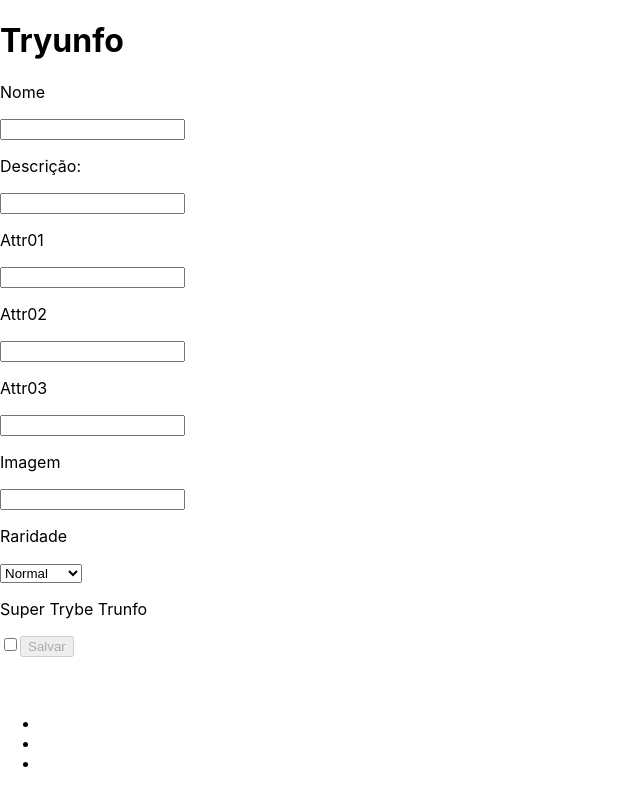
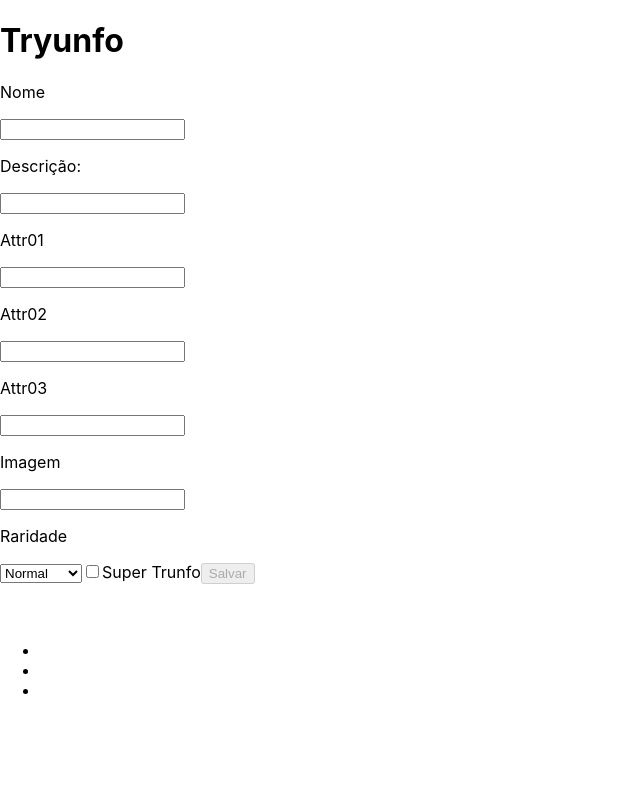
Before and after one commit to mtssantos96/project-tryunfo, a React (Create React App) app: page / in a window 1280 px wide. Shown: the whole page, without its empty margins (0-640 px from the left). Built offline with nearby package versions, Linux system fonts and the light colour scheme.

Commit message:
Resolução requisito 7

```diff
--- a/src/App.js
+++ b/src/App.js
@@ -38,6 +38,8 @@ class App extends React.Component {
       cardAttr1,
       cardAttr2,
       cardAttr3,
+      cardTrunfo,
+      hasTrunfo,
     } = this.state;
 
     const newCard = {
@@ -58,10 +60,13 @@ class App extends React.Component {
       { target: { name: 'cardAttr1', value: 0 } },
       { target: { name: 'cardAttr2', value: 0 } },
       { target: { name: 'cardAttr3', value: 0 } },
+      { target: { name: 'cardTrunfo', value: false } },
     ];
+
     this.setState((previousState) => ({
       savedCards: [...previousState.savedCards, newCard],
     }), () => stateReset.forEach((target) => this.handleChanger(target)));
+    if (hasTrunfo === false) this.setState(({ hasTrunfo: cardTrunfo }));
   }
 
   validateButton = () => {
--- a/src/components/Form.js
+++ b/src/components/Form.js
@@ -4,7 +4,7 @@ import PropTypes from 'prop-types';
 class Form extends React.Component {
   render() {
     const { cardName, cardDescription, cardAttr1, cardAttr2,
-      cardAttr3, cardImage, cardRare, cardTrunfo, /* hasTrunfo, */
+      cardAttr3, cardImage, cardRare, cardTrunfo, hasTrunfo,
       isSaveButtonDisabled, onInputChange, onSaveButtonClick,
     } = this.props;
     return (
@@ -82,16 +82,20 @@ class Form extends React.Component {
             <option value="muito raro">Muito raro</option>
           </select>
         </label>
+        {hasTrunfo === false ? (
           <label htmlFor="cardTrunfo">
-          <p>Super Trybe Trunfo</p>
             <input
               name="cardTrunfo"
+              data-testid="trunfo-input"
               type="checkbox"
-            data-testid="trunfo-input"
+              checked={ cardTrunfo }
               onChange={ onInputChange }
-            checked={ cardTrunfo }
             />
+            <span>Super Trunfo</span>
           </label>
+        ) : (
+          <h3>Você já tem um Super Trunfo em seu baralho</h3>
+        )}
         <button
           type="submit"
           data-testid="save-button"
@@ -114,7 +118,7 @@ Form.propTypes = {
   cardImage: PropTypes.string.isRequired,
   cardRare: PropTypes.string.isRequired,
   cardTrunfo: PropTypes.bool.isRequired,
-  // hasTrunfo: PropTypes.bool.isRequired,
+  hasTrunfo: PropTypes.bool.isRequired,
   isSaveButtonDisabled: PropTypes.bool.isRequired,
   onInputChange: PropTypes.func.isRequired,
   onSaveButtonClick: PropTypes.func.isRequired,
```
Lines whose indentation alone changed are shown as unchanged.
